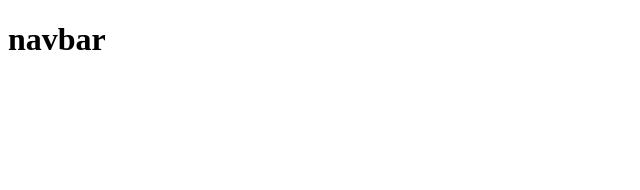
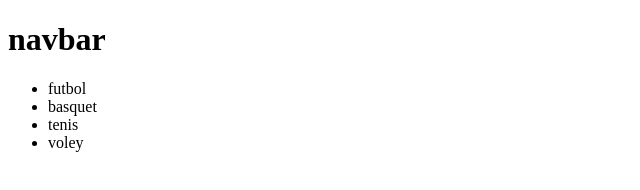
Before and after one commit to TamaraChanquia/prueba-git, a plain HTML site: page navbar.html in a window 1280 px wide. Shown: the whole page, without its empty margins (0-640 px from the left). Drawn offline with Linux system fonts and the light colour scheme.

Commit message:
navbar-deportes

```diff
--- a/navbar.html
+++ b/navbar.html
@@ -7,5 +7,14 @@
 </head>
 <body>
     <h1>navbar</h1>
+    <section>
+        <ul>
+            <li>futbol</li>
+            <li>basquet</li>
+            <li>tenis</li>
+            <li>voley</li>
+        </ul>
+    </section>
+
 </body>
 </html>
```
